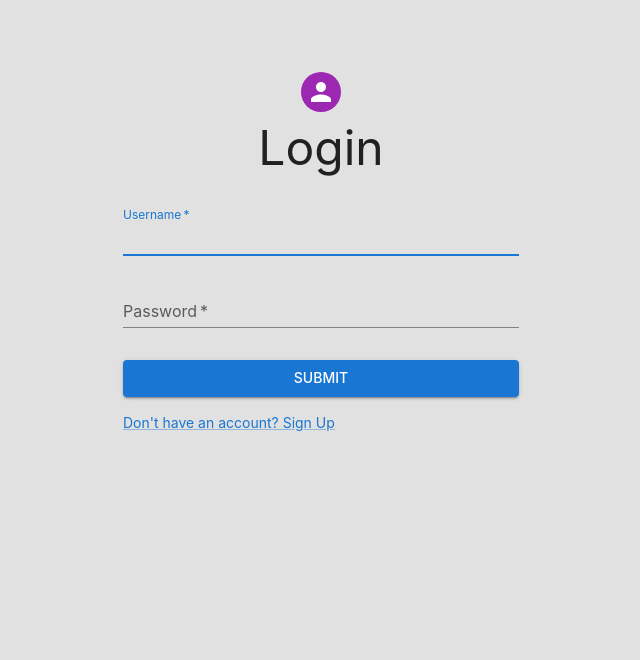
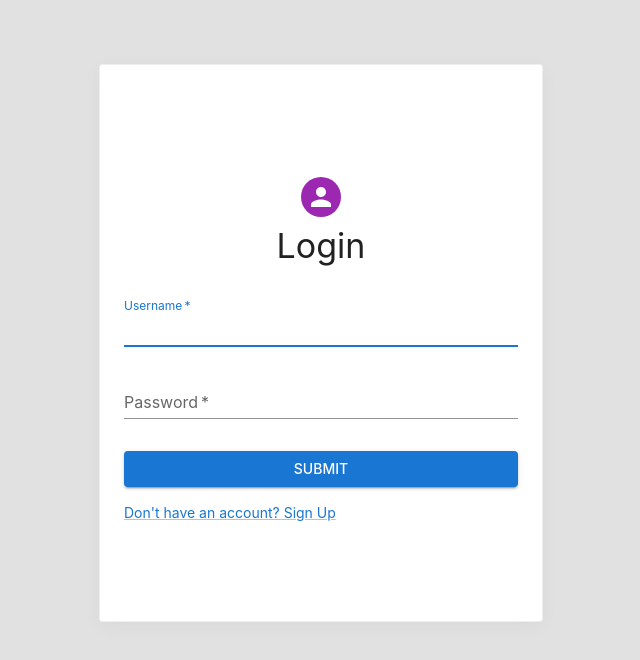
Before and after one commit to CS3219-AY2223S1/cs3219-project-ay2223s1-g7, a React (Create React App) app in the folder frontend/: page /login in a window 1280 px wide. Shown: the top 660 px of the page, without its empty margins (319-959 px from the left). Built offline with nearby package versions, Linux system fonts and the light colour scheme; the HTML template or start-up script is replaced by a standard one.

Commit message:
Add login, signup, changepw page card template

```diff
--- a/frontend/src/components/ChangepwPage.js
+++ b/frontend/src/components/ChangepwPage.js
@@ -66,10 +66,11 @@ function ChangepwPage() {
     }
 
     return (
-        <Container component="main" maxWidth="xs">
+        <Container component="main" maxWidth="xs" className="box-container">
             <Box
                 sx={{
                     marginTop: 8,
+                    marginBottom: 8,
                     display: 'flex',
                     flexDirection: 'column',
                     alignItems: 'center',
@@ -78,7 +79,7 @@ function ChangepwPage() {
             <Avatar sx={{ m: 1, bgcolor: 'secondary.main' }}>
                 {/* <LockOutlinedIcon /> */}
             </Avatar>
-            <Typography component={"h1"} variant={"h3"} marginBottom={"1rem"}>Change Password</Typography>
+            <Typography variant={"h4"} marginBottom={"1rem"}>Change Password</Typography>
             <TextField
             margin="normal"
             label="Old Password"
@@ -111,7 +112,7 @@ function ChangepwPage() {
                     onClick={handleChangePassword}
                     fullWidth
                     >
-                    Change Password
+                    Confirm
                 </Button>
 
             <Dialog
--- a/frontend/src/components/LoginPage.js
+++ b/frontend/src/components/LoginPage.js
@@ -50,10 +50,11 @@ function LoginPage() {
     }
 
     return (
-        <Container component="main" maxWidth="xs">
+        <Container component="main" maxWidth="xs" className="box-container">
             <Box
                 sx={{
                     marginTop: 8,
+                    marginBottom: 8,
                     display: 'flex',
                     flexDirection: 'column',
                     alignItems: 'center',
@@ -62,7 +63,7 @@ function LoginPage() {
                 <Avatar sx={{ m: 1, bgcolor: 'secondary.main' }}>
                     {/* <LockOutlinedIcon /> */}
                 </Avatar>
-                <Typography component={"h1"} variant={"h3"} marginBottom={"1rem"}>Login</Typography>
+                <Typography variant={"h4"} marginBottom={"1rem"}>Login</Typography>
                 {(hasSubmit && !isLoginSuccess && errMessage) && <Alert severity="error">{errMessage}</Alert>}
                 <TextField
                     margin="normal"
--- a/frontend/src/components/SignupPage.js
+++ b/frontend/src/components/SignupPage.js
@@ -45,10 +45,11 @@ function SignupPage() {
 
 
     return (
-        <Container component="main" maxWidth="xs">
+        <Container component="main" maxWidth="xs" className="box-container">
             <Box
                 sx={{
                     marginTop: 8,
+                    marginBottom: 8,
                     display: 'flex',
                     flexDirection: 'column',
                     alignItems: 'center',
@@ -57,7 +58,7 @@ function SignupPage() {
                 <Avatar sx={{ m: 1, bgcolor: 'primary.main' }}>
                     {/* <LockOutlinedIcon /> */}
                 </Avatar>
-                <Typography component={"h1"} variant={"h3"} marginBottom={"1rem"}>Sign Up</Typography>
+                <Typography variant={"h4"} marginBottom={"1rem"}>Sign Up</Typography>
                 {(hasSubmit && !isSignupSuccess && errMessage) && <Alert severity="error">{errMessage}</Alert>}
                 {(hasSubmit && isSignupSuccess && succMessage) && <Alert severity="success">{succMessage}</Alert>}
                 <TextField
```
